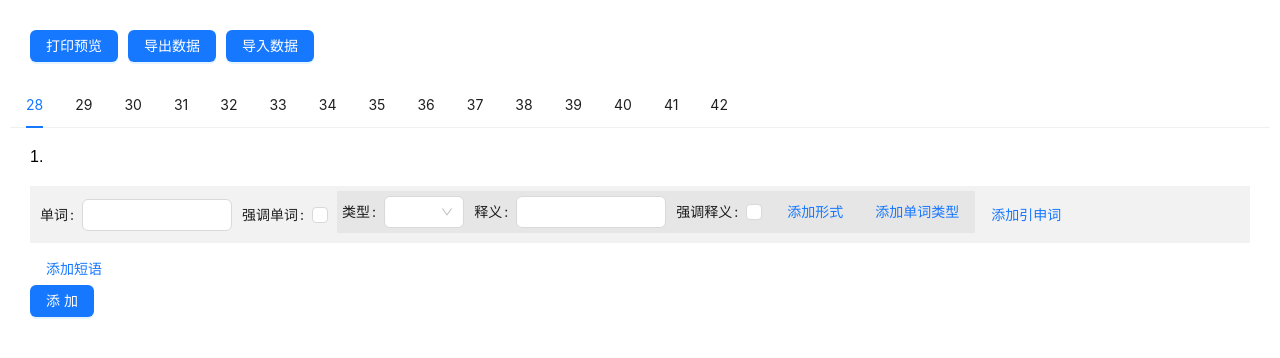
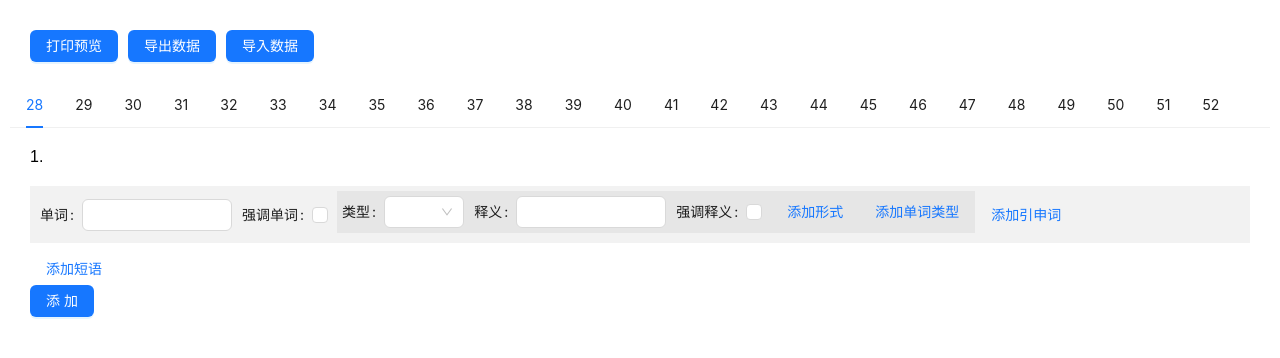
Before and after one commit to sheltonliu1/word-format, a Vue app in the folder web/: page / in a window 1280 px wide. Shown: the top 358 px of the page. Built offline with nearby package versions, Linux system fonts and the light colour scheme.

Commit message:
添加单元数

```diff
--- a/web/src/views/HomeView.vue
+++ b/web/src/views/HomeView.vue
@@ -183,7 +183,7 @@ const state = reactive({
   allData: [],
 })
 
-const unitArr = new Array(15);
+const unitArr = new Array(25);
 for(var i=0;i<unitArr.length;i++){
   unitArr[i] = i + 28;
 }
```
